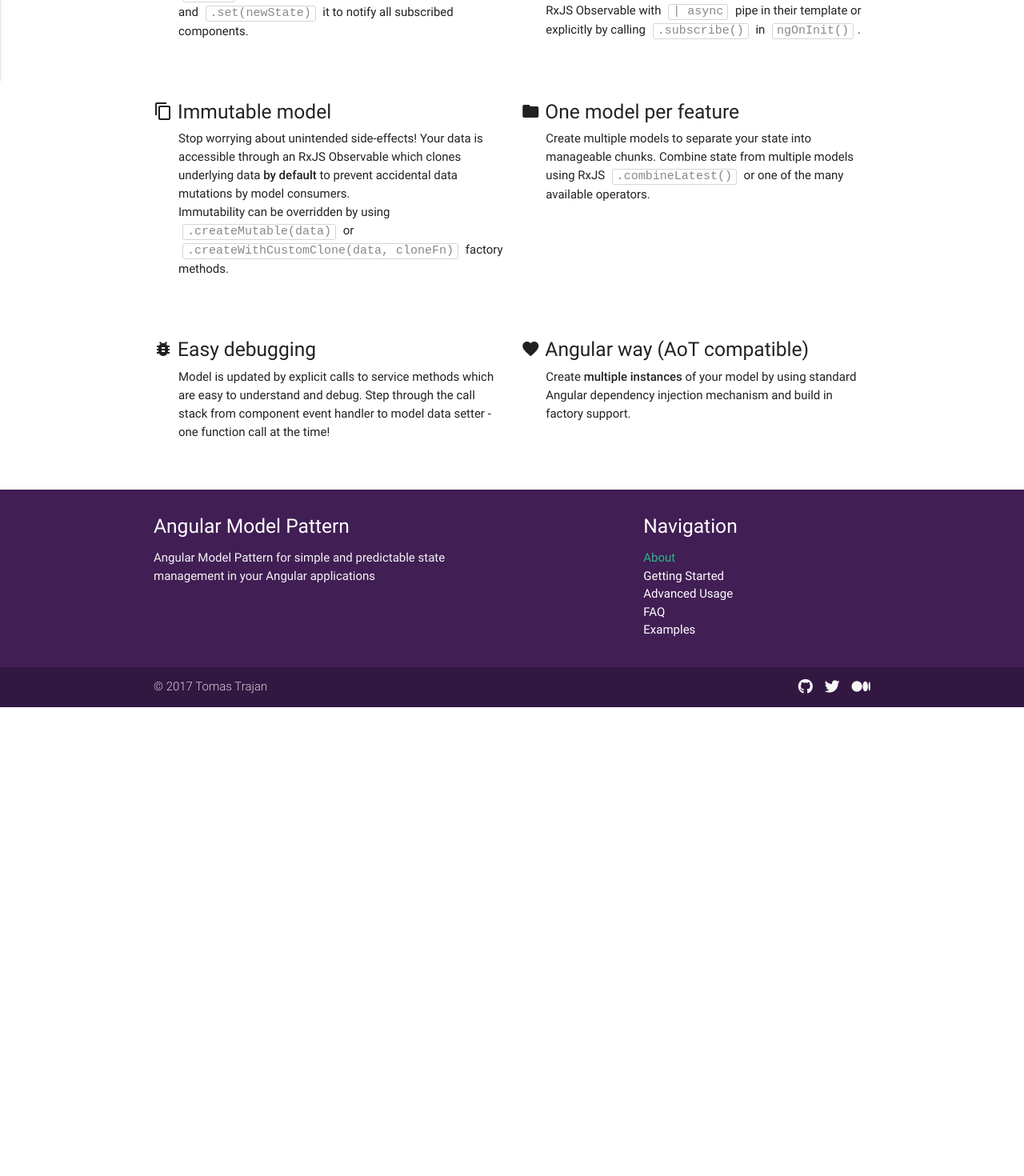
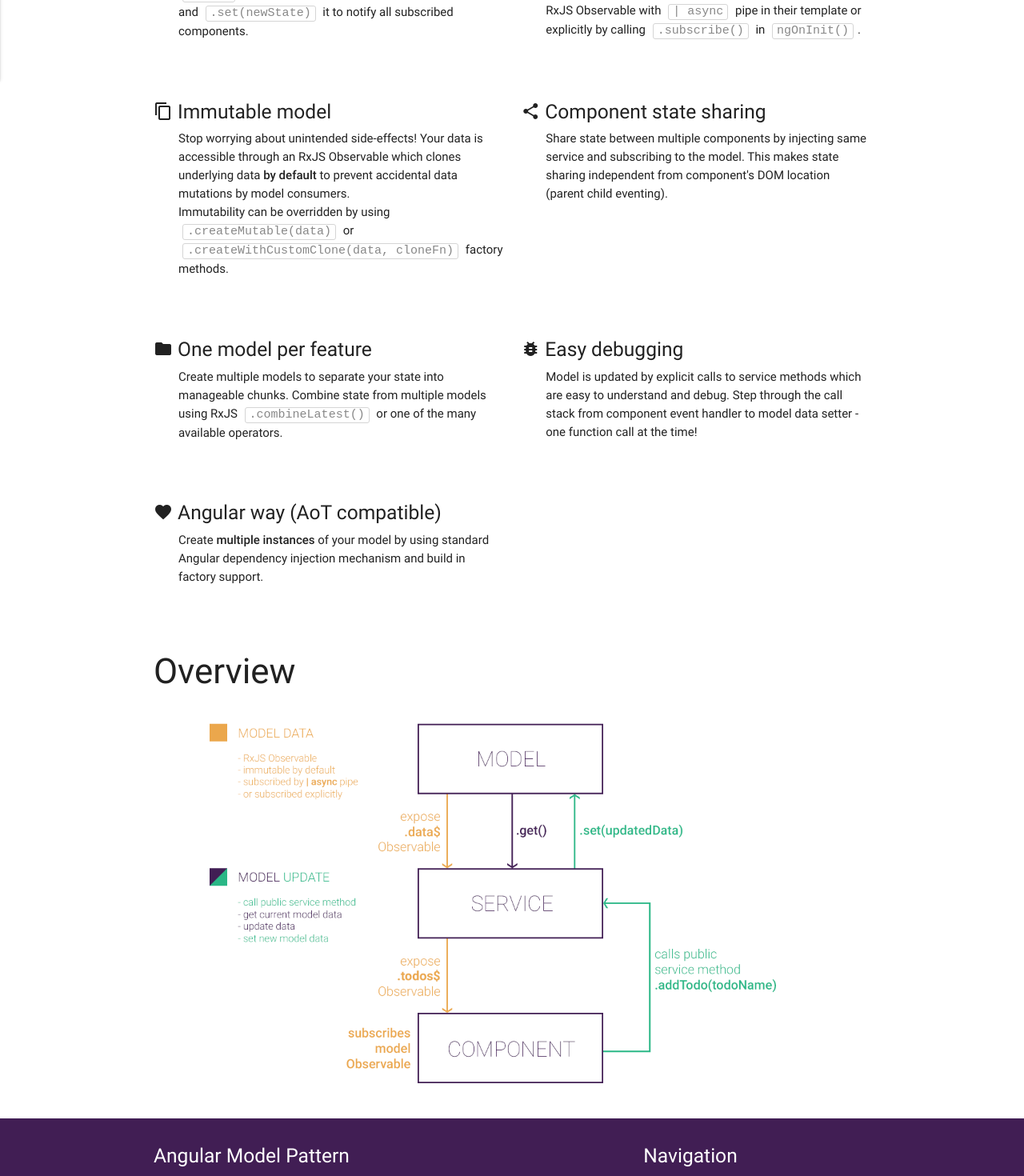
Before and after one commit to tomastrajan/angular-model-pattern-example, an Angular app: page /#/about in a window 1280 px wide. Shown: the part 760-2230 px from the top of the page at 80% size. Before the commit the page ends 1644 px from the top, so only its background shows below. Built offline with nearby package versions, Linux system fonts and the light colour scheme; a small style sheet from the web is missing.

Commit message:
feat: add diagram

```diff
--- a/src/app/about/about.component.html
+++ b/src/app/about/about.component.html
@@ -48,14 +48,21 @@
       </p>
     </div>
     <div class="col m6 s12 feature">
+      <h5><i class="material-icons">share</i> Component state sharing</h5>
+      <p>Share state between multiple components by injecting same service
+        and subscribing to the model. This makes state sharing independent
+        from component's DOM location (parent child eventing).
+      </p>
+    </div>
+  </div>
+  <div class="row">
+    <div class="col m6 s12 feature">
       <h5><i class="material-icons">folder</i> One model per feature</h5>
       <p>Create multiple models to separate your state into manageable chunks.
         Combine state from multiple models using RxJS <code>.combineLatest()</code>
         or one of the many available operators.
       </p>
     </div>
-  </div>
-  <div class="row">
     <div class="col m6 s12 feature">
       <h5><i class="material-icons">bug_report</i> Easy debugging</h5>
       <p>Model is updated by explicit calls to service methods which
@@ -63,6 +70,8 @@
         component event handler to model data setter - one function call at the time!
       </p>
     </div>
+  </div>
+  <div class="row">
     <div class="col m6 s12 feature">
       <h5><i class="material-icons">favorite</i> Angular way (AoT compatible)</h5>
       <p>Create <strong>multiple instances</strong> of your model by using standard Angular
@@ -70,4 +79,8 @@
       </p>
     </div>
   </div>
+  <div class="row">
+    <div class="col s12 text-center"><h3>Overview</h3></div>
+    <div class="col s12 graph"></div>
+  </div>
 </div>
--- a/src/app/about/about.component.scss
+++ b/src/app/about/about.component.scss
@@ -12,7 +12,7 @@
     left: 0;
     width: 100%;
     height: 100%;
-    opacity : 0.25;
+    opacity: 0.25;
     background-image: url("../../assets/background-intro.jpg");
     background-position: center;
     background-size: cover;
@@ -68,3 +68,12 @@
     top: 3px;
   }
 }
+
+.graph {
+  background-image: url("../../assets/model_graph.png");
+  background-position: top center;
+  background-size: contain;
+  height: 498px;
+  width: 800px;
+  background-repeat: no-repeat;
+}
```
Also changed, not shown: src/assets/model_graph.png (added).
